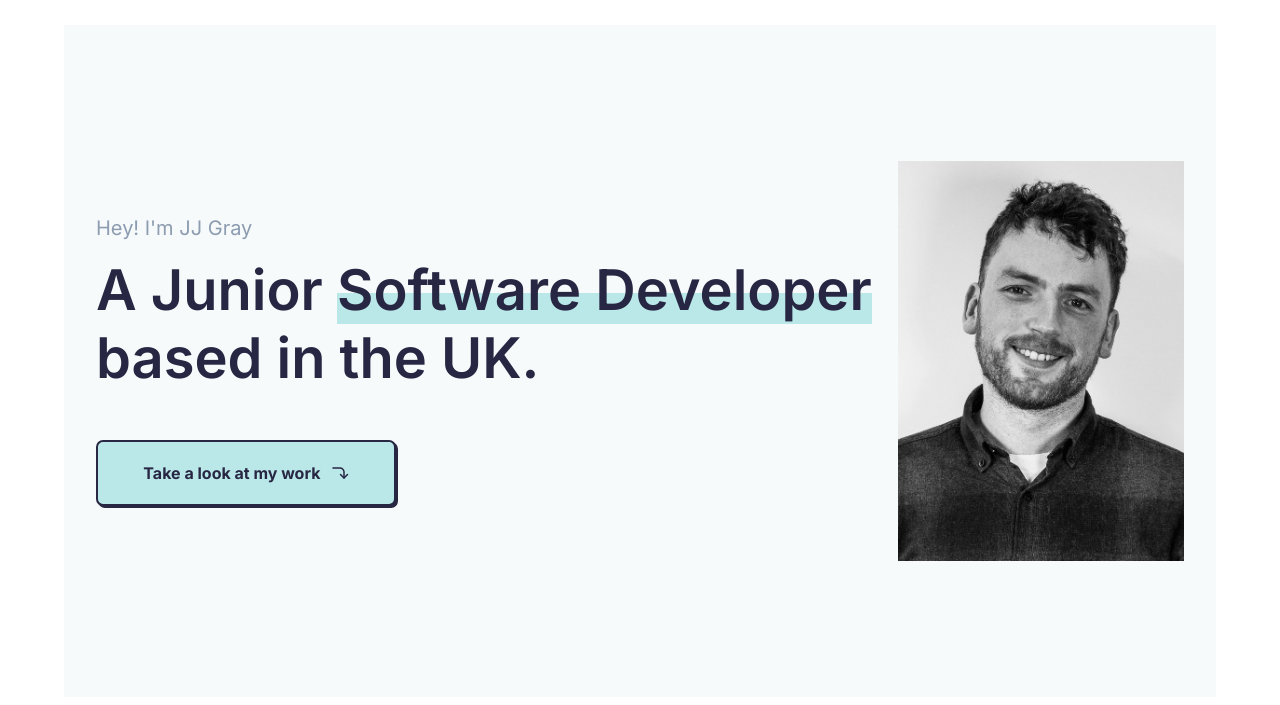
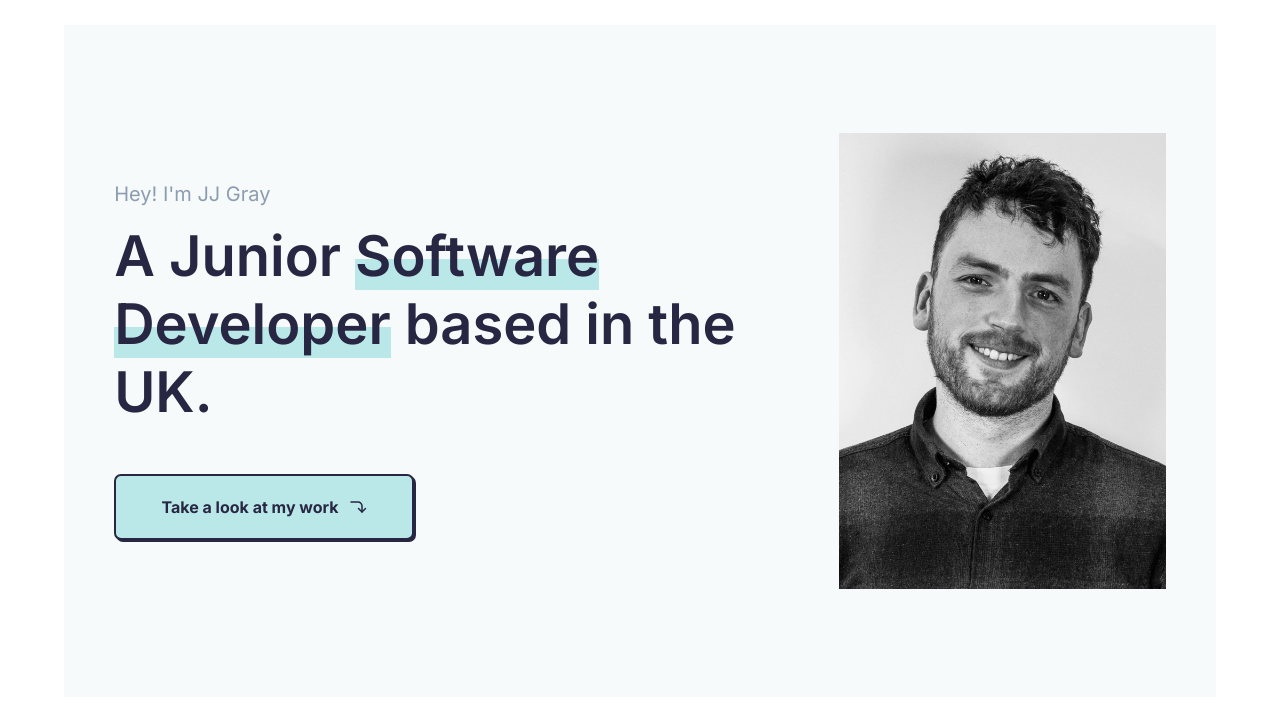
Before and after one commit to jjgray90/oxna-portfolio, a plain HTML site: page index.html in a window 1280 px wide. Shown: the part 95-800 px from the top of the page. Drawn offline with Linux system fonts and the light colour scheme.

Commit message:
fixed image scaling in intro

```diff
--- a/_intro.scss
+++ b/_intro.scss
@@ -55,6 +55,7 @@
     .intro__intro-container {
       justify-content: center;
       align-items: flex-start;
+      max-width: 65%;
     }
   }
 }
@@ -63,13 +64,13 @@
   .intro {
     display: flex;
     align-items: center;
-    justify-content: space-between;
+    justify-content: space-evenly;
 
     .intro__intro-image {
       object-fit: scale-down;
       display: unset;
-      height: 400px;
-      // width: 200px;
+      width: 30%;
+      max-width: 380px;
     }
   }
 }
```
Also changed, not shown: styles.css.
